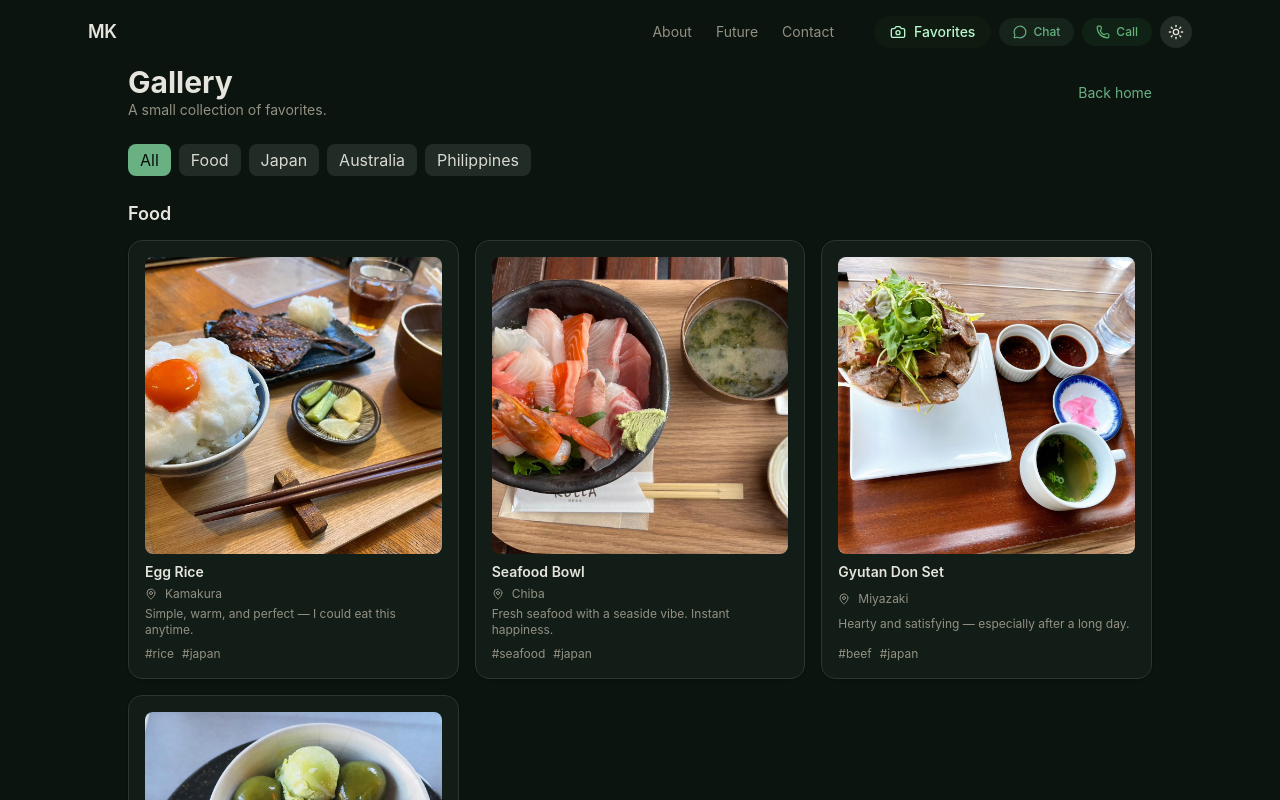
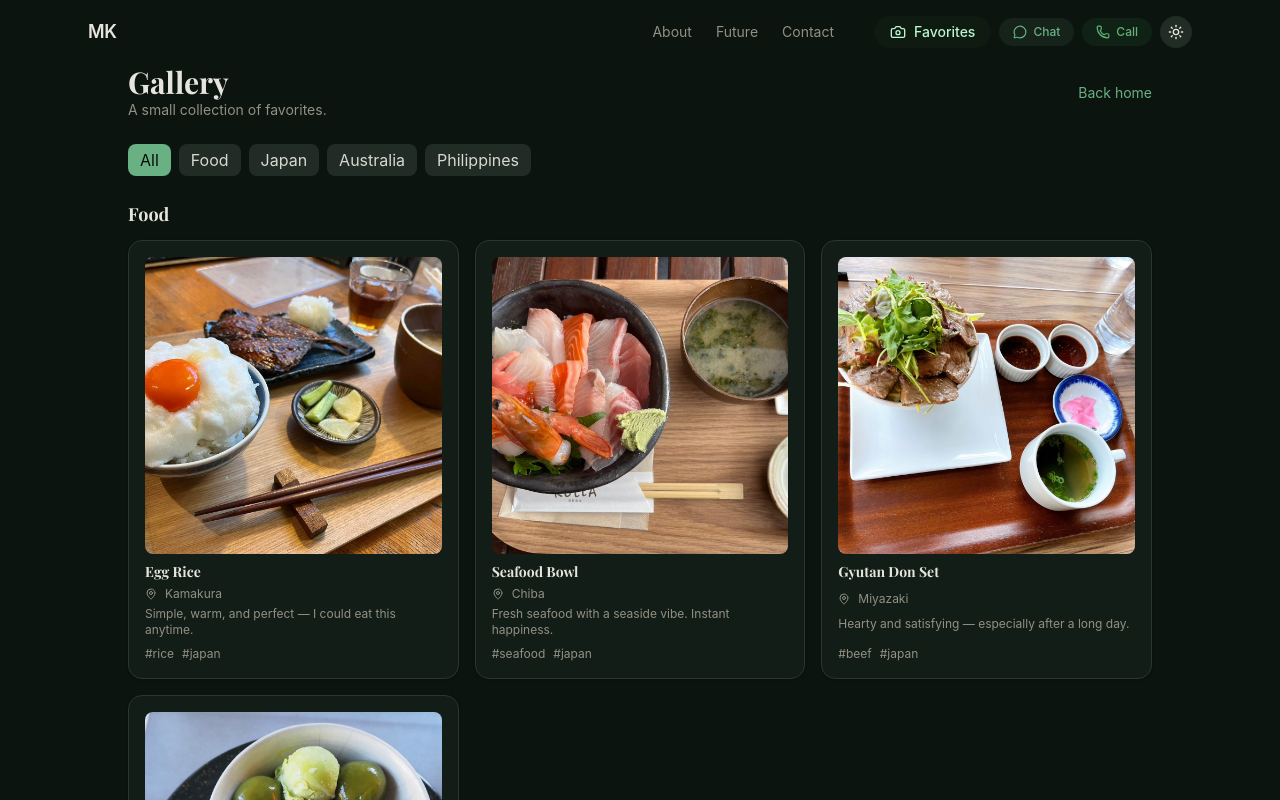
Before and after one commit to momo23546842/minimal-personal-pages, a Next.js app: page /gallery in a window 1280 px wide. Shown: the top 800 px of the page. Built offline with nearby package versions, Linux system fonts and the light colour scheme.

Commit message:
Save progress: UI text, gallery & assets updates, local font preview

```diff
--- a/app/globals.css
+++ b/app/globals.css
@@ -79,7 +79,7 @@
 }
 
 @theme inline {
-  --font-sans: var(--font-inter), 'Inter', ui-sans-serif, system-ui, sans-serif;
+  --font-sans: var(--font-poppins), 'Poppins', ui-sans-serif, system-ui, sans-serif;
   --font-mono: var(--font-jetbrains-mono), 'JetBrains Mono', ui-monospace, monospace;
   --color-background: var(--background);
   --color-foreground: var(--foreground);
@@ -133,4 +133,13 @@
   body {
     @apply bg-background text-foreground;
   }
+
+  /* Headings use Playfair Display for a more stylish look */
+  h1, h2, h3, h4 {
+    font-family: var(--font-playfair), 'Playfair Display', serif;
+  }
+  /* Ensure body text uses the chosen sans */
+  body {
+    font-family: var(--font-sans);
+  }
 }
--- a/app/layout.tsx
+++ b/app/layout.tsx
@@ -1,20 +1,22 @@
 import type { Metadata } from "next";
 import { PUBLIC_SAFE_MODE } from '@/lib/safeMode'
-import { Geist, Geist_Mono } from "next/font/google";
+import { Playfair_Display, Poppins } from "next/font/google";
 import { Header } from '@/components/header'
 import "./globals.css";
 import ThemeProvider from "@/components/theme-provider";
 import Script from 'next/script'
 
-const geistSans = Geist({
-  variable: "--font-geist-sans",
+const playfair = Playfair_Display({
+  variable: "--font-playfair",
   subsets: ["latin"],
-});
+  weight: ["400", "700"],
+})
 
-const geistMono = Geist_Mono({
-  variable: "--font-geist-mono",
+const poppins = Poppins({
+  variable: "--font-poppins",
   subsets: ["latin"],
-});
+  weight: ["300", "400", "600"],
+})
 
 export const metadata: Metadata = {
   title: 'Momo — Digital Twin Chat',
@@ -29,7 +31,7 @@ export default function RootLayout({
   return (
     <html lang="en" suppressHydrationWarning>
       <body
-        className={`${geistSans.variable} ${geistMono.variable} antialiased`}
+        className={`${poppins.variable} ${playfair.variable} antialiased`}
       >
         <Script
           id="theme-init"
--- a/components/ai-assistant.tsx
+++ b/components/ai-assistant.tsx
@@ -345,7 +345,9 @@ export function AiAssistant() {
         <p className="mb-2 text-sm font-medium uppercase tracking-widest text-primary">Talk to {DISPLAY_NAME}</p>
         <h2 className="mb-4 text-3xl font-bold tracking-tight text-foreground md:text-4xl">Chat with Me</h2>
         <p className="mb-10 max-w-2xl leading-relaxed text-muted-foreground">
-          {PUBLIC_SAFE_MODE ? 'Ask the assistant general questions.' : 'Ask about my hobbies, favorites, or interests.'}
+          {PUBLIC_SAFE_MODE
+            ? 'Ask the assistant general questions.'
+            : 'Chat with me about my hobbies, favorite foods, travel stories, or anything you’re curious about — I’ll reply casually and may ask a follow-up!'}
         </p>
 
         <div className="overflow-hidden rounded-2xl border border-border bg-card shadow-lg shadow-foreground/3">
```
